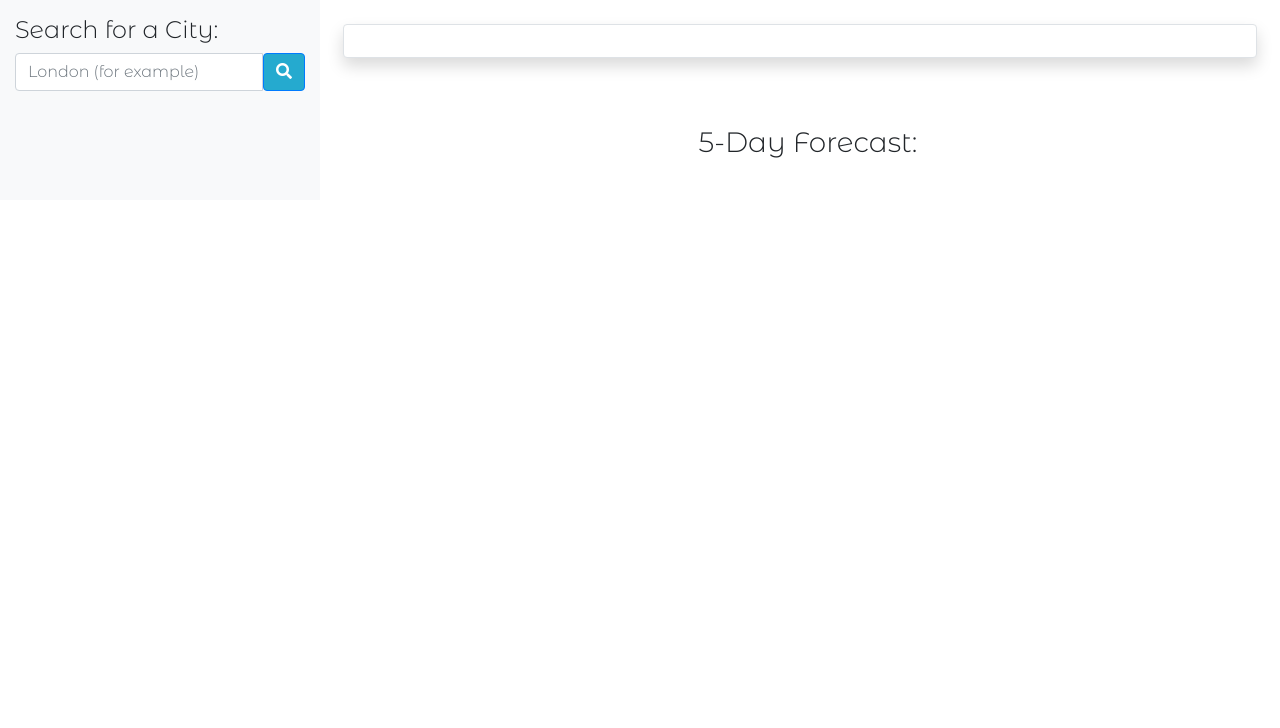
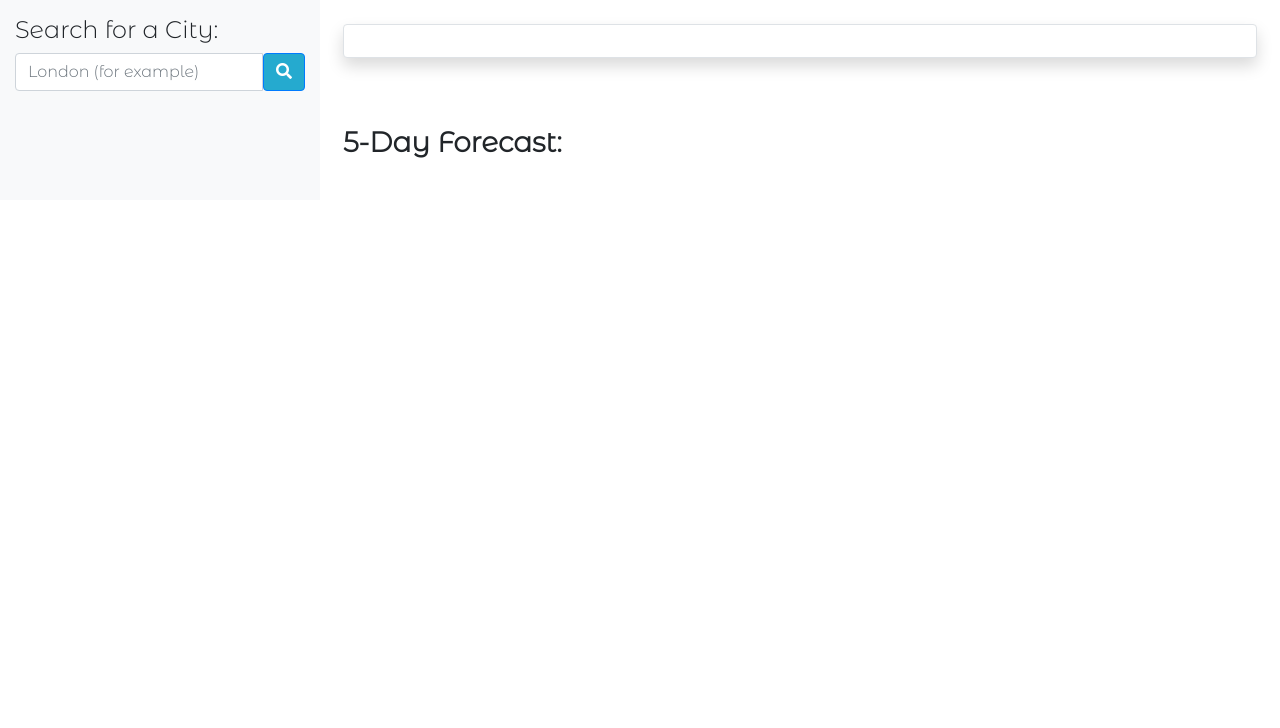
Before and after one commit to blaztted/js-weather-dashboard, a plain HTML site: page index.html in a window 1280 px wide. Shown: the part 72-800 px from the top of the page. Drawn offline with nearby package versions, Linux system fonts and the light colour scheme.

Commit message:
changed the h3 font-weight

```diff
--- a/assets/style.css
+++ b/assets/style.css
@@ -19,11 +19,15 @@ body {
   font-family: "Montserrat Alternates", sans-serif !important;
 }
 
-.navbar {
+h3 {
+  font-weight: bolder !important;
+}
+
+button {
   background-color: var(--light-blue) !important;
 }
 
-button {
+.navbar {
   background-color: var(--light-blue) !important;
 }
 
--- a/index.html
+++ b/index.html
@@ -86,7 +86,7 @@
           </div>
 
           <div class="row pb-2 pt-1">
-            <div class="col-12 ml-2 text-center">
+            <div class="col-12 ml-2 text-left font-weight-bold">
               <h3>5-Day Forecast:</h3>
             </div>
           </div>
```
